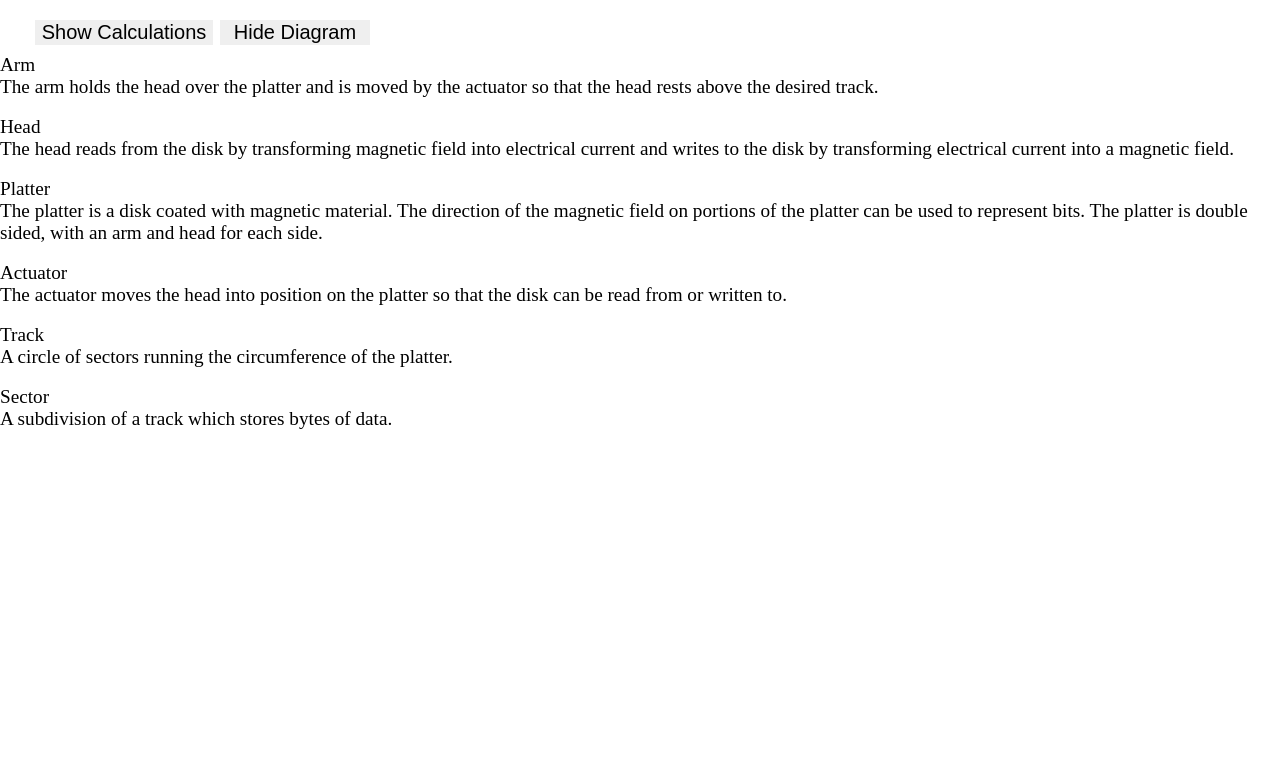
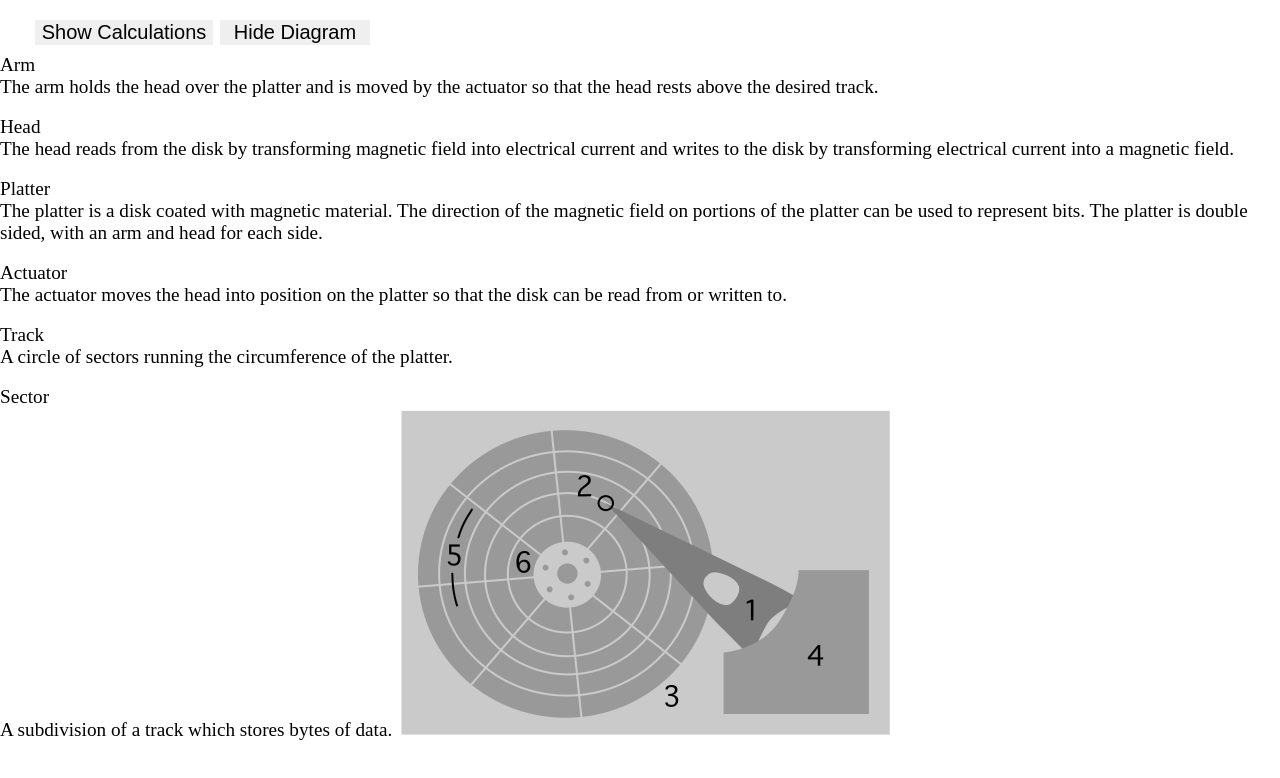
Before and after one commit to LHERMAN5/HardDrive, a plain HTML site: page index.html in a window 1280 px wide. Both pictures are taken after a click on the button "Show Diagram". Drawn offline with Linux system fonts and the light colour scheme.

Commit message:
Added diagram

```diff
--- a/index.html
+++ b/index.html
@@ -189,6 +189,7 @@
                 <br>
                 <span style="font-weight: normal;">A subdivision of a track which stores bytes of data.
                 </span>
+             <img src ="images/HDD.png"  alt = "Hard Drive Diagram">
 
         </div>
         <a-scene
```
Also changed, not shown: images/HDD.png (added), 1 other file.
